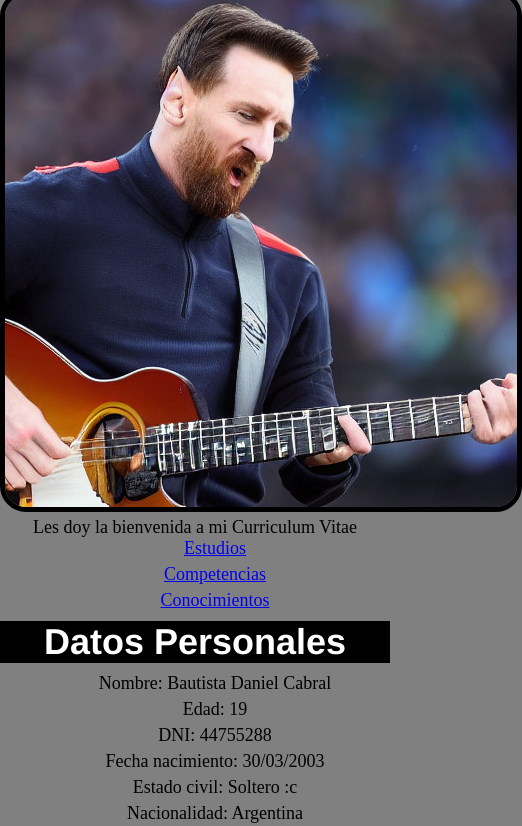
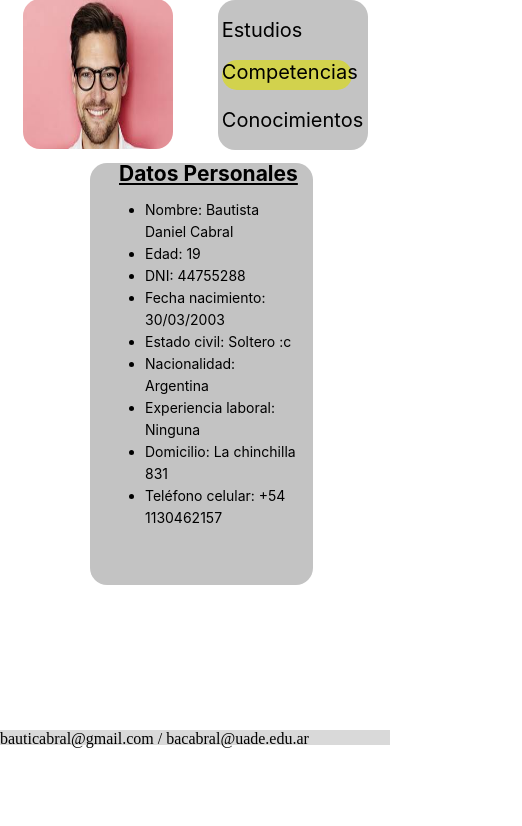
Before and after one commit to BautistaCabral/Cvcabral.github.io, a plain HTML site: page index.html in a window 390 px wide. Shown: the part 99-925 px from the top of the page, 522 px wide, since content can reach past the window. After the commit the page ends 844 px from the top, so only its background shows below. Drawn offline with Linux system fonts and the light colour scheme.

Commit message:
Add files via upload

```diff
--- a/index.html
+++ b/index.html
@@ -9,22 +9,32 @@
     <title>Curriculum Vitae</title>
 </head>
 <body>
-    <h1>Curriculum Vitae Bautista  Cabral</h1>
-    <div id = "imagen">
-        <img id="messientomal" src="./img/ComfyUI_00029_.jpg" alt="Foto de bauti">
+    <div class="R1">
+        <h1>Curriculum Vitae-Bautista Daniel Cabral</h1>
     </div>
 
-    <p>Les doy la bienvenida a mi Curriculum Vitae</p>
 
-    <ul id="index">
-        <li><a href="/estudios.html">Estudios</a></li>
-        <li ><a href="/competencia.html">Competencias</a></li>
-        <li id = "conocimientos"><a href="/conocimientos.html">Conocimientos</a></li>
+    <div class="BigMomma">
+        <div class="fotocontainer">
+            <div class= "imagen">
+                <img src="./img/bauti cabral.jpg.jfif" alt="Foto de bauti">
+            </div>
+            <div class="links">
+                <ul class="links-ul">
+                    <li class="primer-li-links"><a href="/estudios.html">Estudios</a></li>
+                    <li><a href="/competencia.html"><div class="Boton">Competencias</div></a></li>
+                    <li><a href="/conocimientos.html">Conocimientos</a></li>
                 </ul>
+            </div>
 
-    <h1>Datos Personales</h1>
+        </div>
+
+
+
+        <div class="texto">
+            <h2>Datos Personales</h2>
             <ul>
-        <li id ="DPnombre">Nombre: Bautista Daniel Cabral</li>
+                <li>Nombre: Bautista Daniel Cabral</li>
                 <li>Edad: 19</li>
                 <li>DNI: 44755288</li>
                 <li>Fecha nacimiento: 30/03/2003</li>
@@ -33,8 +43,13 @@
                 <li>Experiencia laboral: Ninguna</li>
                 <li>Domicilio: La chinchilla 831</li>
                 <li>Teléfono celular: +54 1130462157</li>
-        <li>Correo electrónico: bauticabral@gmail.com / bacabral@uade.edu.ar</li>
             </ul>
+        </div>
 
+    </div>
+
+<footer>
+    <p>bauticabral@gmail.com / bacabral@uade.edu.ar</p>
+</footer>
 </body>
 </html>
--- a/styles/styles.css
+++ b/styles/styles.css
@@ -1,42 +1,162 @@
 *{
     margin: 0;
-    background-color: grey;
-    text-align:center ;
 }
-body{
-    background-color: white;
-    font-size: large;
+
+.R1{
+    text-align: center;
+    width: 100%;
+    height: 6.5vh;
+    left: 0px;
+    top: 45.2px;
+    background: #D9D9D9;
+    margin-bottom: 43px;
+    font-family: 'Inter';
+    font-style: normal;
+
 }
-h1, h2 {
-    font-family: 'Franklin Gothic Medium', 'Arial Narrow', Arial, sans-serif;
-    background-color: black;
-    color: white;
-    text-align: center;
+.imagen{
+    padding-bottom: 21.22px;
 }
-h2{
-    background-color: grey;
+
+.imagen img{
+    width: 22.6vw;
+    height: 47.2vh;
+    border-radius: 17px;
+    left: 100.69px;
+    top: 106.38px;
 }
-#imagen{
-    background-color: grey;
-    text-align: center;
-    padding-top: 5px;
+
+.BigMomma{
+    display: flex;
+    justify-content: space-around;
 }
-li{
-    list-style: none;
+
+.texto{
+    background-color: #C3C3C3;
+    border-radius: 17px;
+    text-align: left;
+    font-family: 'Inter';
+    font-style: normal;
+    font-weight: 400;
+    font-size: 18px;
+    line-height: 22px;
+    width: 49.6vw;
+    height: 81.94vh;
 }
-#conocimientos{
-    padding-bottom: 10px;
+.texto h2{
+    padding-left: 14px;
+    padding-bottom: 14px;
+    text-decoration-line: underline;
 }
-ul{
-    margin: 0;
+.texto li{
+    padding-bottom: 27px;
 }
-#DPnombre{
-    padding-top: 10px;
+
+.links{
+    background-color: #C3C3C3;
+    border-radius: 17px;
+    display: flex;
+    justify-content: center;
+    width: 15.7vw;
+    height: 31.66vh;
 }
-#messientomal{
-    border-radius: 5%;
-    border: solid 5px;
+
+.links-ul{
+    list-style-type: none;
+    padding: 0px;
+    display: flex;
+    justify-content: space-evenly;
+    flex-direction: column;
+    font-family: 'Inter';
+    font-style: normal;
+    font-weight: 400;
+    font-size: 20px;
 }
-li{
-    padding-bottom: 5px;
+
+.links li a{
+    list-style-type: none;
+    color: black;
+    text-decoration: none;
 }
+
+.fotocontainer{
+    display: flex;
+    flex-direction: column;
+    align-items: center;
+}
+footer{
+    background: #D9D9D9;
+    position: fixed;
+    left: 0;
+    bottom: 0;
+    width: 100%;
+    height: 15px;
+}
+.Boton{
+    background: #d2d24d;
+    border-radius: 25px;
+    width: 130px;
+    height: 30px;
+}
+
+
+@media (max-width:768px) {
+    .imagen img{
+        width: 35vw;
+        height: 47.2vh;
+        border-radius: 17px;
+        left: 100.69px;
+        top: 106.38px;}
+
+    .links{
+        width: 25vw;
+        height: 31.66vh;
+    }
+
+
+}
+
+@media (max-width: 425px) {
+    .texto{
+        font-size: 14px;
+        align-items: center;
+        margin-left: 90px;
+        padding-left: 15px;
+        padding-right: 15px;
+        width: 49.6vw;
+        height: 50vh;
+    }
+
+    .fotocontainer{
+        display: flex;
+        flex-direction: row;
+        align-items: center;
+        justify-content: space-around;
+    }
+
+    .BigMomma{
+        flex-direction: column;
+    }
+
+    .imagen img{
+        width: 150px;
+        height: 150px;
+    }
+
+    .links{
+        width: 150px;
+        height: 150px;
+        margin-bottom: 11px;
+    }
+
+    .R1{
+        font-size: 10px;
+        text-align: center;
+    }
+    .imagen{
+        padding-bottom: 10px;
+    }
+    .texto li{
+        padding: 0 0 0 0;
+    }
+}
```
Also changed, not shown: img/bauti cabral.jpg.jfif (added). Lines whose indentation alone changed are shown as unchanged.
